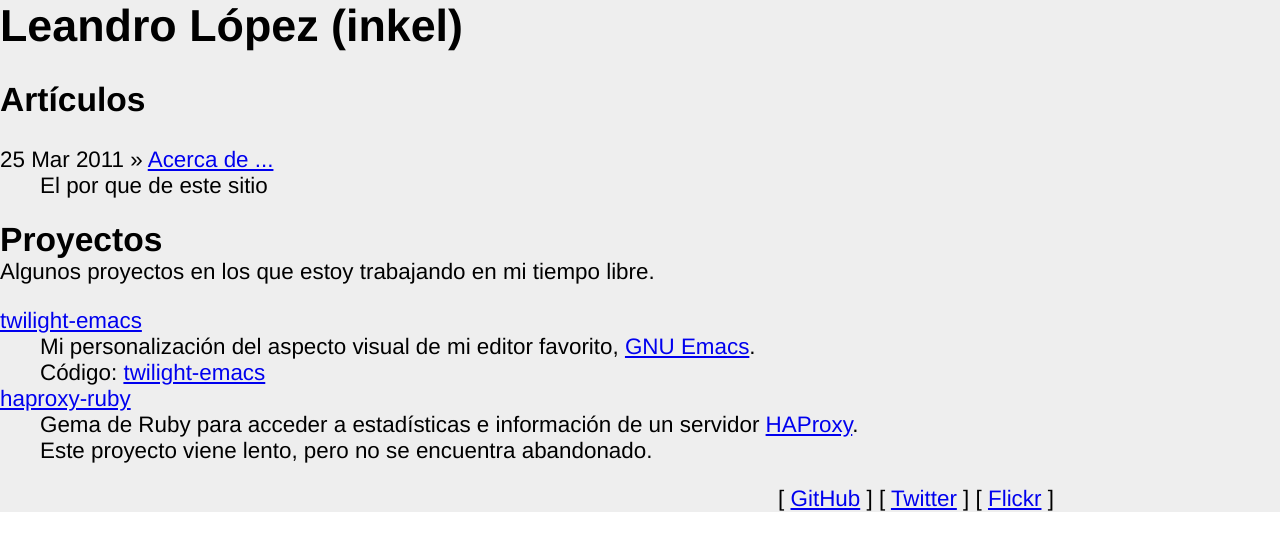
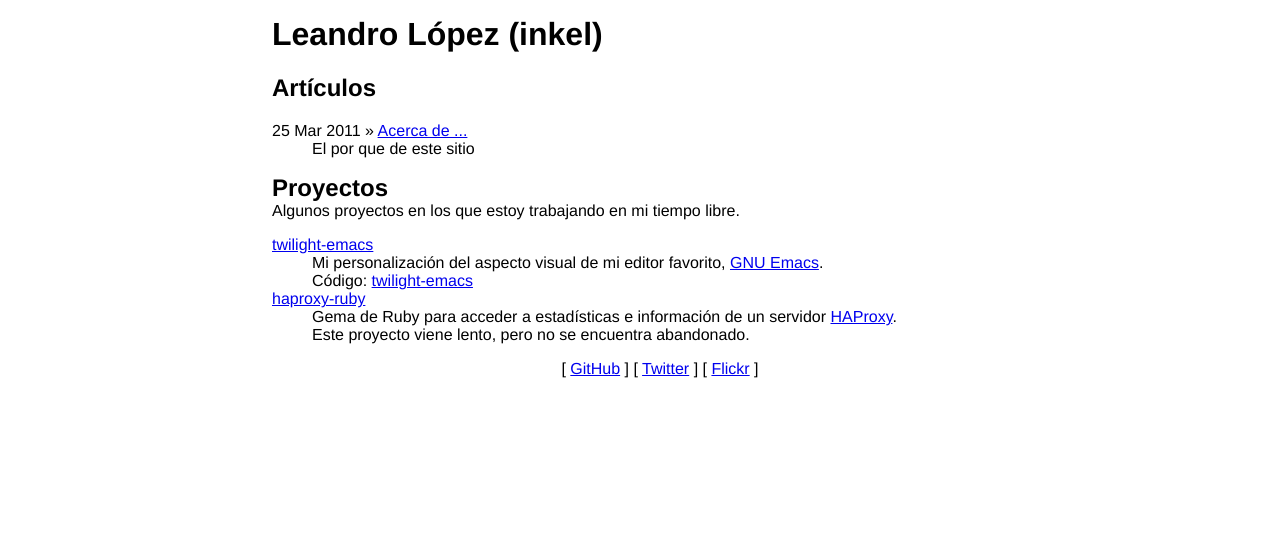
Before and after one commit to inkel/inkel.github.io, a Jekyll site: the page built from index.html, in a window 1280 px wide. Shown: the top 551 px of the page. Built offline with Jekyll 4.4.1, drawn with Linux system fonts in a browser that asks for light colours; Markdown is read by kramdown in place of the engine named in the settings.

Commit message:
Fix CSS widths.
Need to work more on this.

```diff
--- a/css/default.css
+++ b/css/default.css
@@ -1 +1,31 @@
-html{background:#fff}body{padding:0;margin:0 auto;width:80em;background:#eee;font-family:Helvetica,Arial,sans-serif}h1{margin-top:0}h1 a{color:#000;text-decoration:none}hgroup h1,hgroup h2,hgroup p{margin:0}#followme nav{text-align:center}#followme nav ul{display:inline}#followme nav ul li{display:inline}#followme nav ul li:before{content:" [ "}#followme nav ul li:after{content:" ] "}@media screen and (min-width: 1000px){body{font-size:1.4em}}
+html {
+  background: white; }
+
+body {
+  padding: 1em;
+  margin: 0 20%;
+  font-family: Helvetica, Arial, sans-serif; }
+
+h1 {
+  margin-top: 0; }
+  h1 a {
+    color: black;
+    text-decoration: none; }
+
+hgroup h1, hgroup h2, hgroup p {
+  margin: 0; }
+
+#followme nav {
+  text-align: center; }
+  #followme nav ul {
+    display: inline; }
+    #followme nav ul li {
+      display: inline; }
+      #followme nav ul li:before {
+        content: " [ "; }
+      #followme nav ul li:after {
+        content: " ] "; }
+
+@media screen and (min-width: 1000px) {
+  body {
+    /* font-size: 1.4em */ } }
```
Also changed, not shown: css/default.sass (+3 -5 lines).
